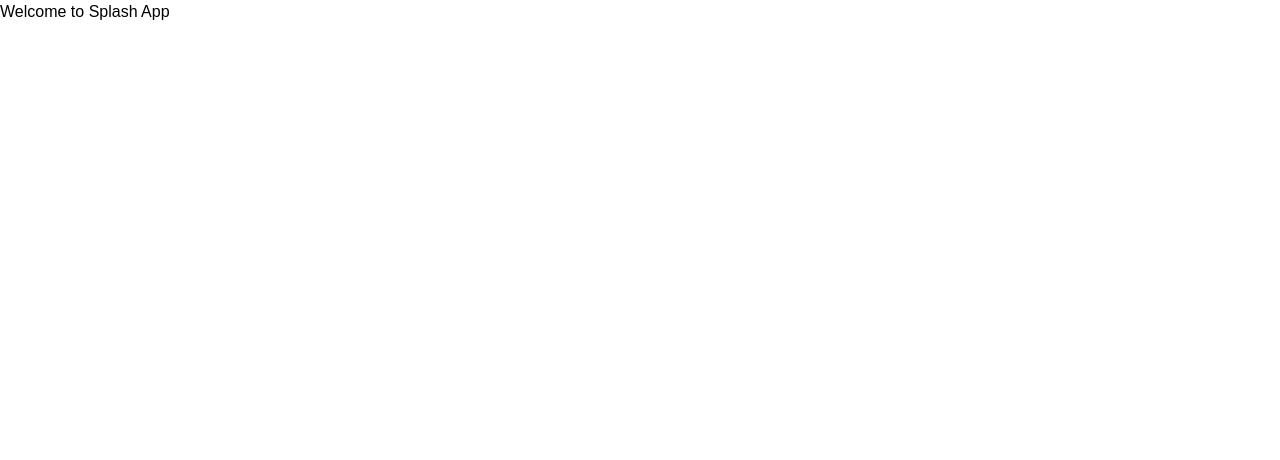
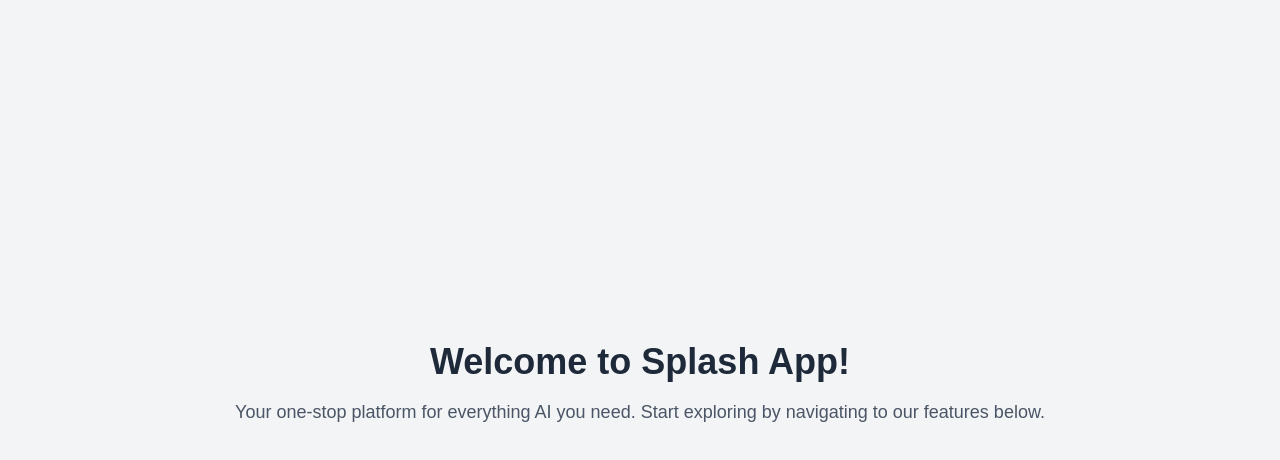
Before and after one commit to Ogidol/alx-project-0x03-setup, a Next.js app in the folder alx-project-0x03/: page / in a window 1280 px wide. Shown: the top 460 px of the page. Built offline with nearby package versions, Linux system fonts and the light colour scheme.

Commit message:
first commit

```diff
--- a/alx-project-0x03/pages/index.tsx
+++ b/alx-project-0x03/pages/index.tsx
@@ -1,11 +1,47 @@
-import React from "react";
-import Header from "@/components/layouts/Header";
-const Home = () => {
+import Button from "@/components/common/Button";
+import { useRouter } from "next/router";
+
+interface PageRouteProps {
+  pageRoute: string;
+}
+
+export default function Home() {
+  const router = useRouter();
+
+  // Imeperative routing with useRouter
+  const routeToNextPage = ({ pageRoute }: PageRouteProps) => {
+    router.push(pageRoute, undefined, { shallow: false });
+  };
+
   return (
-    <div>
-      <h1> Welcome to Splash App </h1>
+    <div className="min-h-screen bg-gray-100 flex flex-col justify-center items-center text-center">
+      {/* Welcome Message */}
+      <h1 className="text-4xl font-bold text-gray-800 mb-4">
+        Welcome to Splash App!
+      </h1>
+      <p className="text-lg text-gray-600 mb-8">
+        Your one-stop platform for everything AI you need. Start exploring by
+        navigating to our features below.
+      </p>
+
+      {/* Navigation Options */}
+      <div className="flex gap-6">
+        <Button
+          action={() => routeToNextPage({ pageRoute: "/generate-text-ai" })}
+          buttonLabel="Generate Text"
+          buttonBackgroundColor="blue"
+        />
+        <Button
+          action={() => routeToNextPage({ pageRoute: "/text-to-image" })}
+          buttonLabel="Text to Image"
+          buttonBackgroundColor="green"
+        />
+        <Button
+          action={() => routeToNextPage({ pageRoute: "/counter-app" })}
+          buttonLabel="Contact us"
+          buttonBackgroundColor="orange"
+        />
+      </div>
     </div>
   );
-};
-
-export default Home;
+}
```
